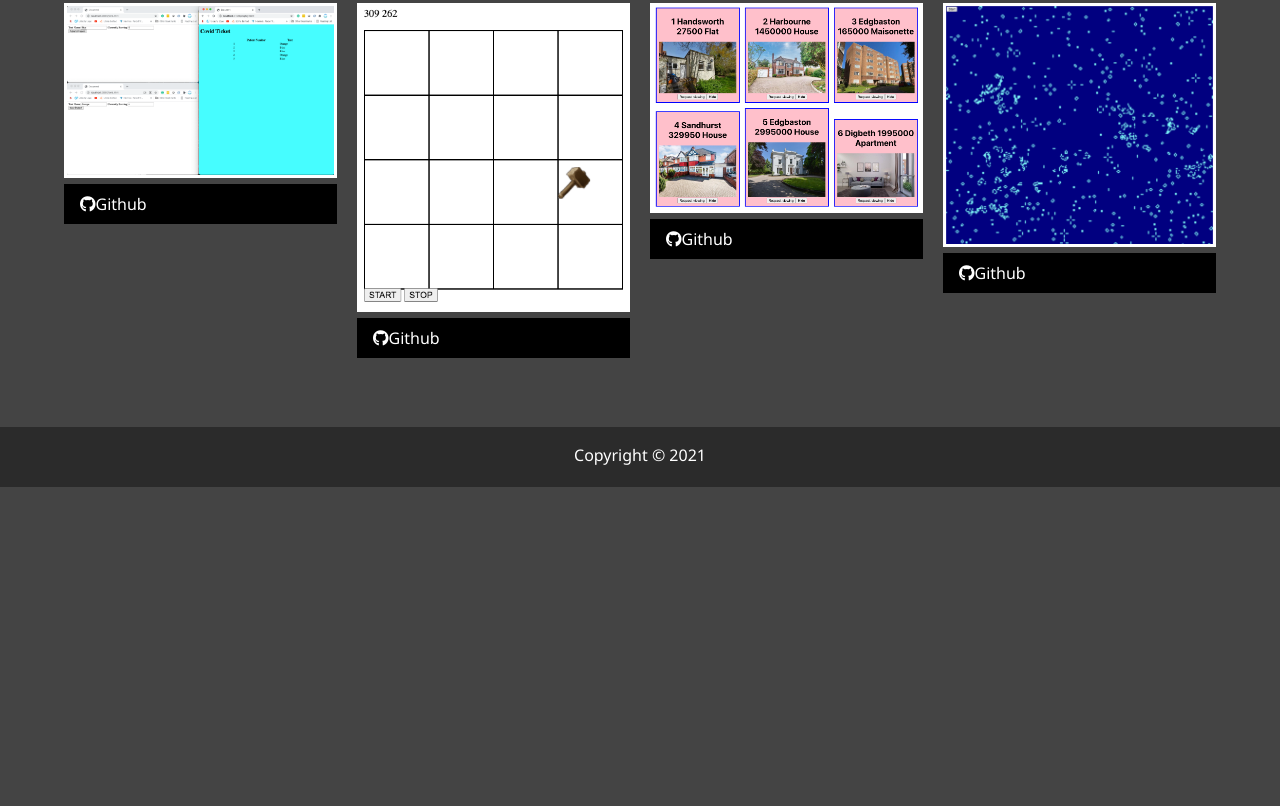
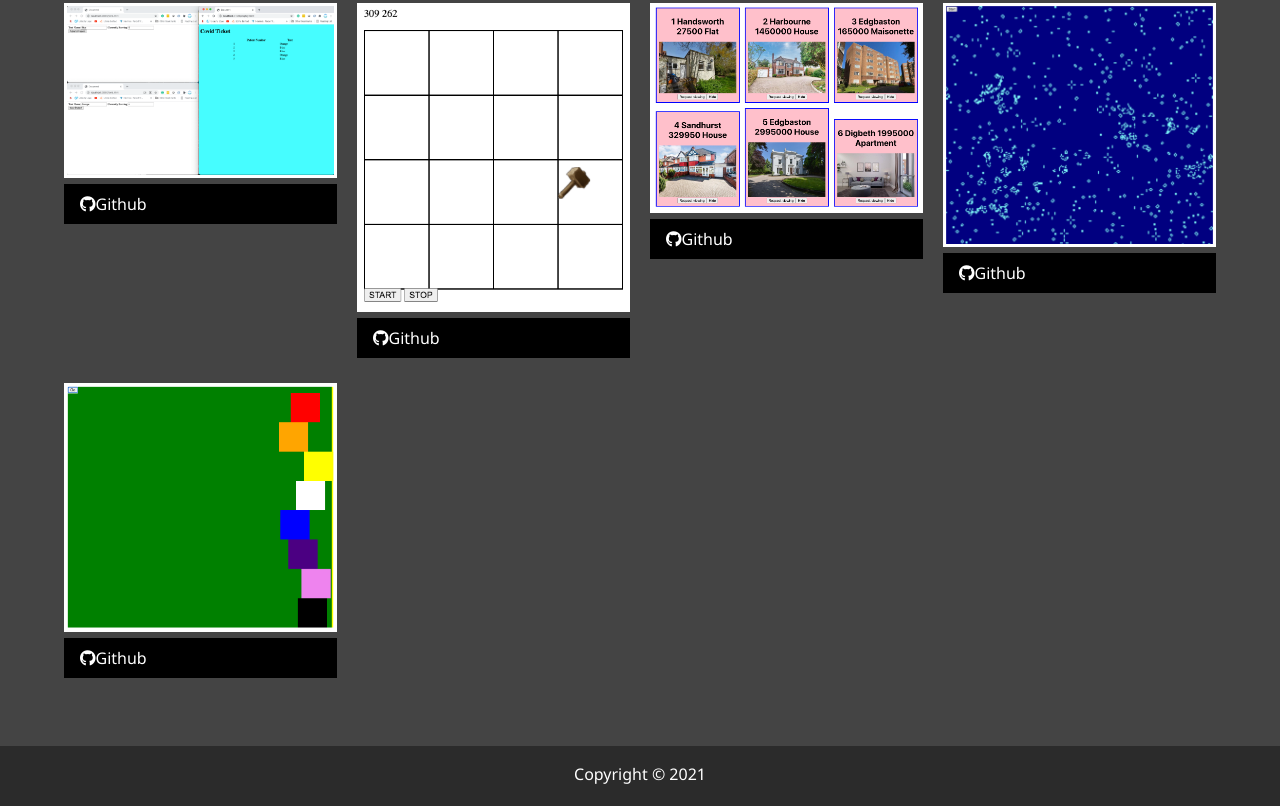
Before and after one commit to enjoy15/portfolio, a website: page dist/work.html in a window 1280 px wide. Shown: the part 699-1505 px from the top of the page. Before the commit the page ends 1186 px from the top, so only its background shows below. Drawn offline with Linux system fonts and the light colour scheme.

Commit message:
add project9

```diff
--- a/dist/work.html
+++ b/dist/work.html
@@ -142,6 +142,17 @@
                     <i class="fab fa-github"></i>Github
                 </a>
             </div>
+            <div class="item">
+                <a href="https://enjoy15.github.io/horses/">
+                    <img src="./img/projects/Project9.png" alt="Project">
+                </a>
+                <!-- <a href="#" class="btn-light">
+                    <i class="fas fa-eye"></i>Project
+                </a> -->
+                <a href="https://github.com/enjoy15/horses" target="_blank" class="btn-dark">
+                    <i class="fab fa-github"></i>Github
+                </a>
+            </div>
         </div>
     </main>
 
```
Also changed, not shown: dist/img/projects/Project9.png (added), 1 other file.
